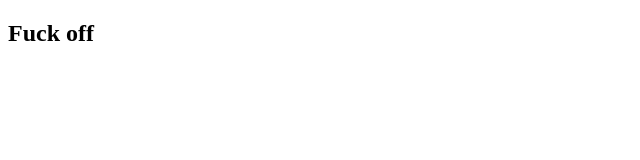
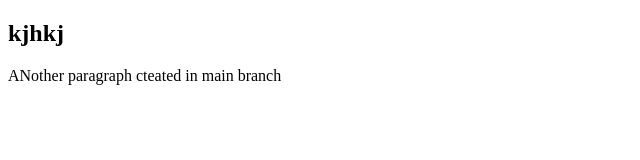
Before and after one commit to AlexeyOn1978/git-learning, a plain HTML site: page index.html in a window 1280 px wide. Shown: the whole page, without its empty margins (0-640 px from the left). Drawn offline with Linux system fonts and the light colour scheme.

Commit message:
index.html

```diff
--- a/index.html
+++ b/index.html
@@ -7,7 +7,8 @@
     <title>Index</title>
 </head>
 <body>
-    <h2>Fuck off</h2>
+    <h2>kjhkj</h2>
+    <p>ANother paragraph cteated in main branch</p>
 
 </body>
 </html>
```
